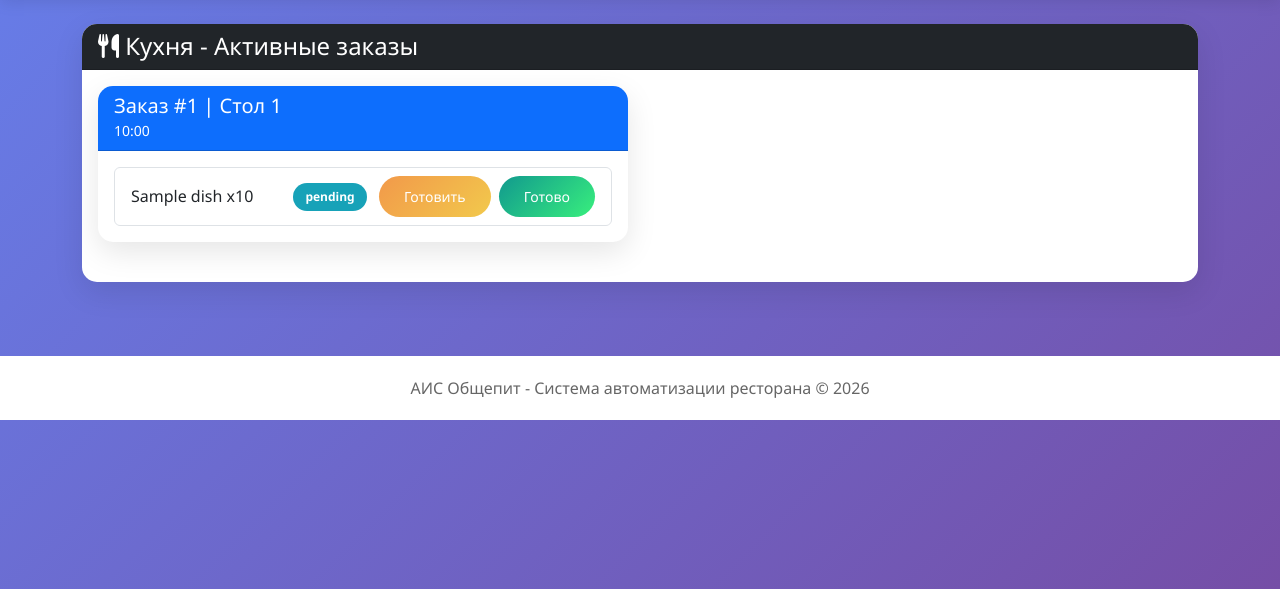
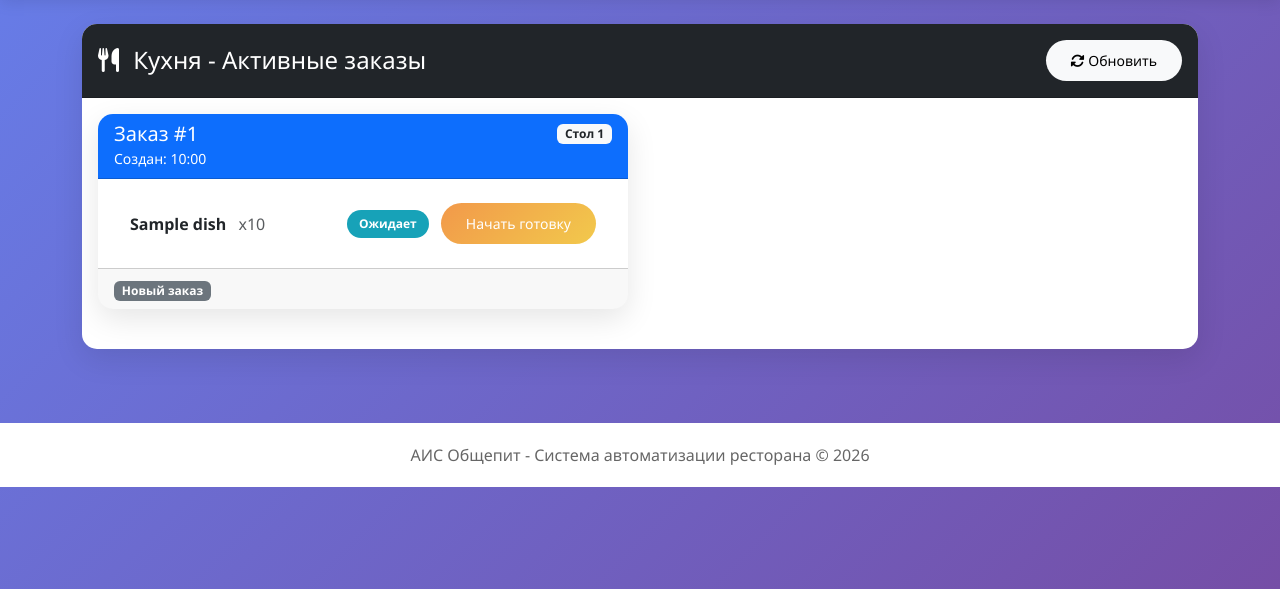
Before and after one commit to kotp2001/obshepit-ais, a Django app: page /kitchen/ in a window 1280 px wide. Shown: the part 94-683 px from the top of the page. Run offline with Django 4.2, Linux system fonts and the light colour scheme; tables that the repository leaves empty hold one stand-in row (values such as "Sample post").

Commit message:
Update kitchen.html

```diff
--- a/templates/kitchen.html
+++ b/templates/kitchen.html
@@ -1,15 +1,20 @@
 {% extends 'base.html' %}
-{% block title %}Кухня{% endblock %}
+{% block title %}Кухня - Повар{% endblock %}
 {% block content %}
+<div class="fade-in">
     <div class="card">
-    <div class="card-header bg-dark text-white">
-        <h4 class="mb-0"><i class="fas fa-utensils"></i> Кухня - Активные заказы</h4>
+        <div class="card-header bg-dark text-white py-3 d-flex justify-content-between align-items-center">
+            <h4 class="mb-0"><i class="fas fa-utensils me-2"></i> Кухня - Активные заказы</h4>
+            <button class="btn btn-light btn-sm" onclick="loadOrders()">
+                <i class="fas fa-sync-alt"></i> Обновить
+            </button>
         </div>
         <div class="card-body">
             <div id="orders-container">
                 <div class="text-center py-5">
                     <div class="spinner-border text-primary" role="status"></div>
-                <p>Загрузка заказов...</p>
+                    <p class="mt-2">Загрузка заказов...</p>
+                </div>
             </div>
         </div>
     </div>
@@ -20,38 +25,78 @@
         fetch('/api/orders/active/')
             .then(response => response.json())
             .then(data => {
-                if (data.success && data.data.length > 0) {
+                if (data.success) {
+                    if (data.data.length === 0) {
+                        document.getElementById('orders-container').innerHTML = `
+                            <div class="alert alert-success text-center">
+                                <i class="fas fa-check-circle fa-2x mb-2 d-block"></i>
+                                <h5>Нет активных заказов</h5>
+                                <p class="mb-0">Все заказы выполнены</p>
+                            </div>
+                        `;
+                        return;
+                    }
+
                     let html = '<div class="row">';
                     data.data.forEach(order => {
                         html += `
                             <div class="col-md-6 mb-4">
-                                <div class="card">
+                                <div class="card h-100">
                                     <div class="card-header bg-primary text-white">
-                                        <h5 class="mb-0">Заказ #${order.id} | Стол ${order.table_number}</h5>
-                                        <small>${order.created_at}</small>
+                                        <div class="d-flex justify-content-between align-items-center">
+                                            <h5 class="mb-0">Заказ #${order.id}</h5>
+                                            <span class="badge bg-light text-dark">Стол ${order.table_number}</span>
+                                        </div>
+                                        <small>Создан: ${order.created_at}</small>
                                     </div>
                                     <div class="card-body">
-                                        <ul class="list-group">
+                                        <ul class="list-group list-group-flush">
                         `;
+
                         order.items.forEach(item => {
                             let statusClass = '';
-                            if (item.status === 'pending') statusClass = 'status-new';
-                            else if (item.status === 'cooking') statusClass = 'status-cooking';
-                            else if (item.status === 'ready') statusClass = 'status-ready';
+                            let statusText = '';
+                            let cookingBtn = '';
+                            let readyBtn = '';
+
+                            if (item.status === 'pending') {
+                                statusClass = 'status-new';
+                                statusText = 'Ожидает';
+                                cookingBtn = `<button class="btn btn-sm btn-warning ms-2" onclick="updateStatus(${item.id}, 'cooking')">Начать готовку</button>`;
+                            } else if (item.status === 'cooking') {
+                                statusClass = 'status-cooking';
+                                statusText = 'Готовится';
+                                readyBtn = `<button class="btn btn-sm btn-success ms-2" onclick="updateStatus(${item.id}, 'ready')">Готово</button>`;
+                            } else if (item.status === 'ready') {
+                                statusClass = 'status-ready';
+                                statusText = 'Готов';
+                            }
 
                             html += `
                                 <li class="list-group-item d-flex justify-content-between align-items-center">
-                                    ${item.dish_name} x${item.quantity}
                                     <div>
-                                        <span class="status-badge ${statusClass}">${item.status}</span>
-                                        <button class="btn btn-sm btn-warning ms-2" onclick="updateStatus(${item.id}, 'cooking')">Готовить</button>
-                                        <button class="btn btn-sm btn-success ms-1" onclick="updateStatus(${item.id}, 'ready')">Готово</button>
+                                        <strong>${item.dish_name}</strong>
+                                        <span class="text-muted ms-2">x${item.quantity}</span>
+                                    </div>
+                                    <div>
+                                        <span class="status-badge ${statusClass}">${statusText}</span>
+                                        ${cookingBtn}
+                                        ${readyBtn}
                                     </div>
                                 </li>
                             `;
                         });
+
+                        let orderStatusText = '';
+                        if (order.status === 'new') orderStatusText = 'Новый заказ';
+                        else if (order.status === 'cooking') orderStatusText = 'В процессе';
+                        else if (order.status === 'ready') orderStatusText = 'Ожидает подачи';
+
                         html += `
                                         </ul>
+                                    </div>
+                                    <div class="card-footer">
+                                        <span class="badge bg-secondary">${orderStatusText}</span>
                                     </div>
                                 </div>
                             </div>
@@ -60,7 +105,7 @@
                     html += '</div>';
                     document.getElementById('orders-container').innerHTML = html;
                 } else {
-                    document.getElementById('orders-container').innerHTML = '<div class="alert alert-success">Нет активных заказов</div>';
+                    document.getElementById('orders-container').innerHTML = '<div class="alert alert-danger">Ошибка загрузки заказов</div>';
                 }
             });
     }
@@ -70,10 +115,31 @@
             method: 'POST',
             headers: {'Content-Type': 'application/json'},
             body: JSON.stringify({item_id: itemId, status: status})
-        }).then(() => loadOrders());
+        })
+        .then(response => response.json())
+        .then(data => {
+            if (data.success) {
+                loadOrders();
+            } else {
+                alert('Ошибка обновления статуса');
+            }
+        });
     }
 
     loadOrders();
     setInterval(loadOrders, 5000);
 </script>
+
+<style>
+    .status-badge {
+        padding: 5px 12px;
+        border-radius: 20px;
+        font-size: 12px;
+        font-weight: bold;
+        display: inline-block;
+    }
+    .status-new { background: #17a2b8; color: white; }
+    .status-cooking { background: #ffc107; color: black; }
+    .status-ready { background: #28a745; color: white; }
+</style>
 {% endblock %}
```
Lines whose indentation alone changed are shown as unchanged.
